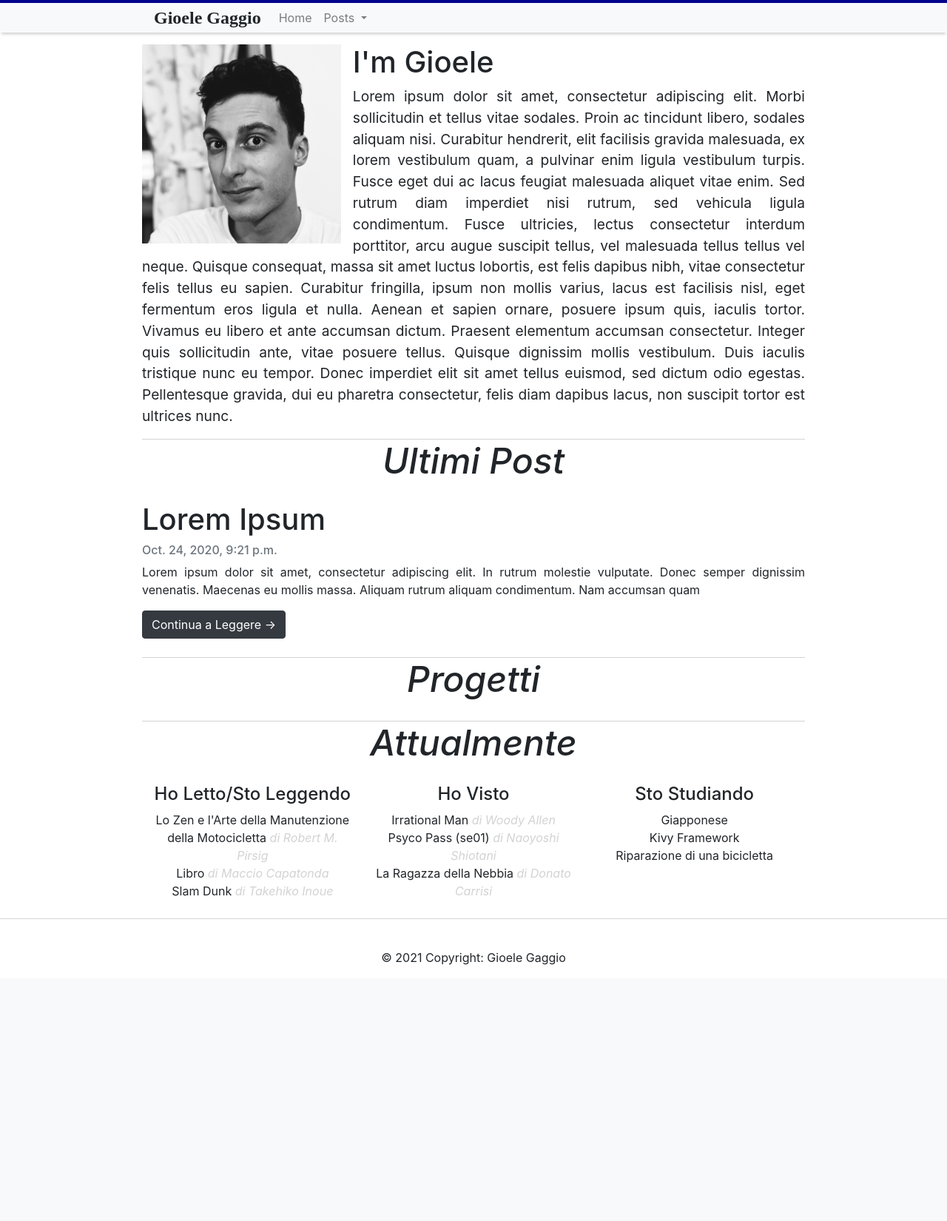
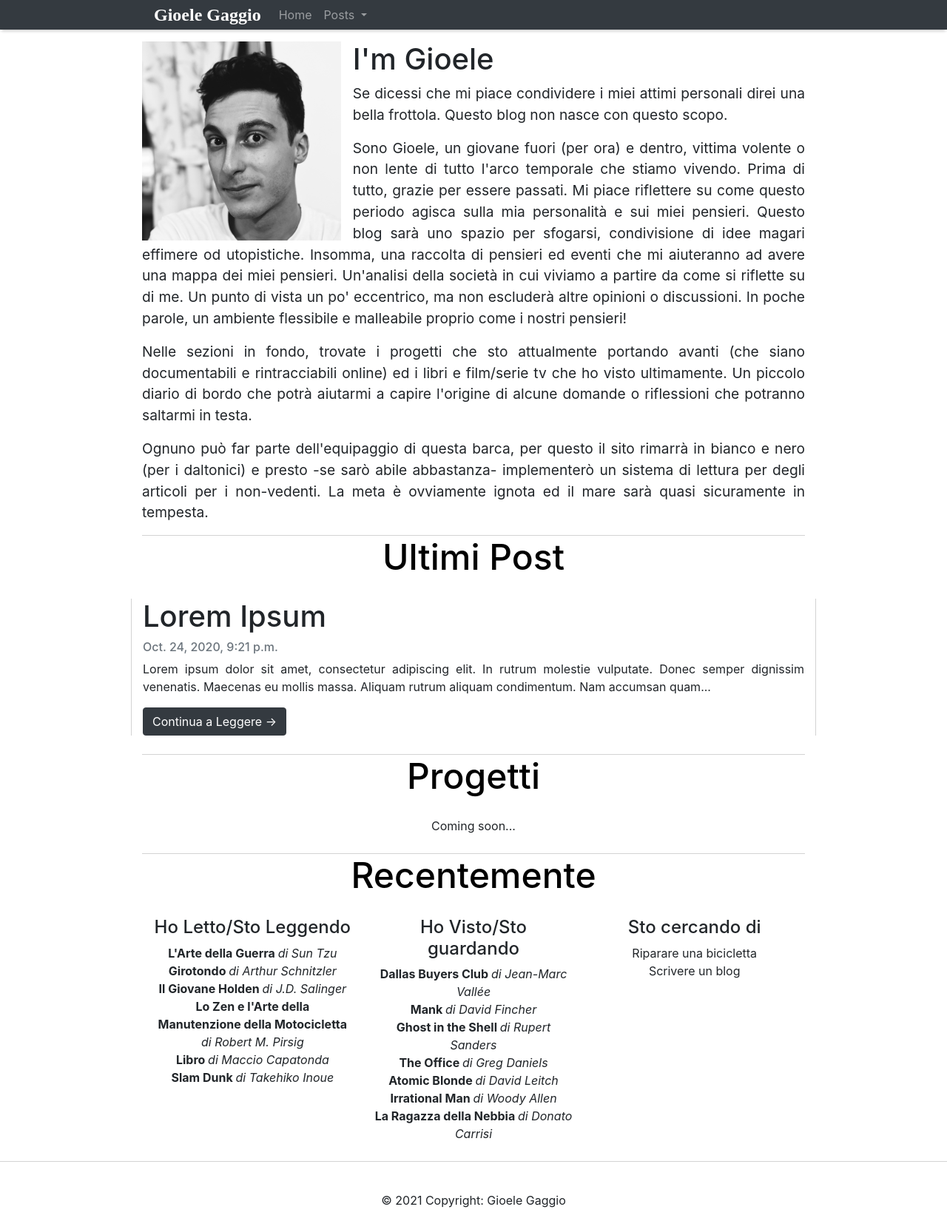
Before and after one commit to giocasin/gioelegaggio.it, a Django app: page / in a window 1280 px wide. Shown: the whole page at 74% size. Before the commit the page ends 1304 px from the top, so only its background shows below. Run offline with Django 3.2, Linux system fonts and the light colour scheme; data comes from the database, SQL or seed files in the repository; some libraries are stand-ins or nearby versions.

Commit message:
modified

```diff
--- a/gio_website/settings.py
+++ b/gio_website/settings.py
@@ -39,6 +39,7 @@ INSTALLED_APPS = [
     'django.contrib.sessions',
     'django.contrib.messages',
     'django.contrib.staticfiles',
+    'google_site_verification',
     'blog'
 ]
 
@@ -147,3 +148,5 @@ STATICFILES_STORAGE = 'whitenoise.storage.CompressedManifestStaticFilesStorage'
 
 prod_db  =  dj_database_url.config(conn_max_age=500)
 DATABASES['default'].update(prod_db)
+
+GOOGLE_SITE_VERIFICATION_FILE = os.path.join(STATIC_URL, 'google1f71a0a0694f683c.html')
--- a/gio_website/urls.py
+++ b/gio_website/urls.py
@@ -16,7 +16,10 @@ Including another URLconf
 from django.contrib import admin
 from django.urls import path, include
 
+from google_site_verification import GOOGLE_SITE_VERIFICATION_URL
+
 urlpatterns = [
     path('admin/', admin.site.urls),
-    path('', include('blog.urls'))
+    path('', include('blog.urls')),
+    GOOGLE_SITE_VERIFICATION_URL
 ]
--- a/requirements.txt
+++ b/requirements.txt
@@ -15,3 +15,4 @@ dj-database-url==0.5.0
 whitenoise==5.2.0
 gunicorn==20.0.4
 psycopg2==2.7.3.2
+google_site_verification==0.0.4
--- /dev/null
+++ b/static/google1f71a0a0694f683c.html
@@ -0,0 +1 @@
+google-site-verification: google1f71a0a0694f683c.html
--- a/static/src/css/main.css
+++ b/static/src/css/main.css
@@ -10,7 +10,7 @@ footer {
 .navbar-styled {
     box-shadow: 0 4px 4px -2px rgba(0,0,0,.2);
     padding: 0 15% 0 15%;
-    border-top: 4px solid darkblue;
+    color: white;
 }
 
 .navbar-title {
@@ -48,15 +48,31 @@ footer {
 
 .section-title {
     font-size: 3em;
-    font-style: italic;
     margin-bottom: 3%;
+    color: black;
+}
+
+.title {
+    font-weight: bold;
 }
 
 .secondary-info {
     font-style: italic;
-    color: lightgray;
 }
 
 .post-text {
     text-align: justify;
 }
+
+.lpost-dt-r {
+    border-left: 1px solid lightgray;
+    border-right: 1px solid lightgray;
+}
+
+.lpost-dt {
+    border-left: 1px solid lightgray;
+}
+
+.post {
+    width: 100%;
+}
--- a/templates/blog/base.html
+++ b/templates/blog/base.html
@@ -1,6 +1,9 @@
 {% load static %}
 <!DOCTYPE html>
 <head>
+    <meta charset="utf-8">
+    <meta name="description" content="Gioele Gaggio.it un blog di condivisione di pensieri" />
+    <meta name="google-site-verification" content="YQW83AAOOwvjcTim1AfbUtDxsqxs4zuC2eeidSXymQU" />
     <title>Gioele Gaggio.it</title>
     <link rel="stylesheet" type="text/css"
     href="{% static 'src/css/bootstrap/bootstrap.min.css' %}" />
@@ -15,3 +18,4 @@
         {% block content %}{% endblock content %}
     </div>
     {% block footer %} {% include 'blog/footer.html' %} {% endblock footer %}
+</body>
--- a/templates/blog/currently.html
+++ b/templates/blog/currently.html
@@ -1,42 +1,60 @@
 <div class="section-box">
     <div class="text-center">
-        <h3 class="section-title">Attualmente</h3>
+        <h3 class="section-title">Recentemente</h3>
         <div class="section container">
             <div class="row">
                 <div class="col-lg">
                     <h4>Ho Letto/Sto Leggendo</h4>
                     <div>
-                        Lo Zen e l'Arte della Manutenzione della Motocicletta <span class="secondary-info">di Robert M. Pirsig</span>
+                        <span class="title">L'Arte della Guerra </span><span class="secondary-info">di Sun Tzu</span>
                     </div>
                     <div>
-                        Libro <span class="secondary-info">di Maccio Capatonda</span>
+                        <span class="title">Girotondo </span><span class="secondary-info">di Arthur Schnitzler</span>
                     </div>
                     <div>
-                        Slam Dunk <span class="secondary-info">di Takehiko Inoue</span>
+                        <span class="title">Il Giovane Holden </span><span class="secondary-info">di J.D. Salinger</span>
+                    </div>
+                    <div>
+                        <span class="title">Lo Zen e l'Arte della Manutenzione della Motocicletta </span><span class="secondary-info">di Robert M. Pirsig</span>
+                    </div>
+                    <div>
+                        <span class="title">Libro </span><span class="secondary-info">di Maccio Capatonda</span>
+                    </div>
+                    <div>
+                        <span class="title">Slam Dunk </span><span class="secondary-info">di Takehiko Inoue</span>
                     </div>
                 </div>
                 <div class="col-lg">
-                    <h4>Ho Visto</h4>
+                    <h4>Ho Visto/Sto guardando</h4>
                     <div>
-                        Irrational Man <span class="secondary-info">di Woody Allen</span>
+                        <span class="title">Dallas Buyers Club </span><span class="secondary-info">di Jean-Marc Vallée</span>
                     </div>
                     <div>
-                        Psyco Pass (se01) <span class="secondary-info">di Naoyoshi Shiotani</span>
+                        <span class="title">Mank </span><span class="secondary-info">di David Fincher</span>
                     </div>
                     <div>
-                        La Ragazza della Nebbia <span class="secondary-info">di Donato Carrisi</span>
+                        <span class="title">Ghost in the Shell </span><span class="secondary-info">di Rupert Sanders</span>
+                    </div>
+                    <div>
+                        <span class="title">The Office </span><span class="secondary-info">di Greg Daniels</span>
+                    </div>
+                    <div>
+                        <span class="title">Atomic Blonde </span><span class="secondary-info">di David Leitch</span>
+                    </div>
+                    <div>
+                        <span class="title">Irrational Man </span><span class="secondary-info">di Woody Allen</span>
+                    </div>
+                    <div>
+                        <span class="title">La Ragazza della Nebbia </span><span class="secondary-info">di Donato Carrisi</span>
                     </div>
                 </div>
                 <div class="col-lg">
-                    <h4>Sto Studiando</h4>
+                    <h4>Sto cercando di</h4>
                     <div>
-                        Giapponese
+                        Riparare una bicicletta
                     </div>
                     <div>
-                        Kivy Framework
-                    </div>
-                    <div>
-                        Riparazione di una bicicletta
+                        Scrivere un blog
                     </div>
                 </div>
             </div>
--- a/templates/blog/index.html
+++ b/templates/blog/index.html
@@ -3,7 +3,14 @@
 {% block content %}
     <img src="{% static 'src/img/io.jpg' %}" class="main-img float-left"/>
     <h1>I'm Gioele</h1>
-<p class="main-text justified">Lorem ipsum dolor sit amet, consectetur adipiscing elit. Morbi sollicitudin et tellus vitae sodales. Proin ac tincidunt libero, sodales aliquam nisi. Curabitur hendrerit, elit facilisis gravida malesuada, ex lorem vestibulum quam, a pulvinar enim ligula vestibulum turpis. Fusce eget dui ac lacus feugiat malesuada aliquet vitae enim. Sed rutrum diam imperdiet nisi rutrum, sed vehicula ligula condimentum. Fusce ultricies, lectus consectetur interdum porttitor, arcu augue suscipit tellus, vel malesuada tellus tellus vel neque. Quisque consequat, massa sit amet luctus lobortis, est felis dapibus nibh, vitae consectetur felis tellus eu sapien. Curabitur fringilla, ipsum non mollis varius, lacus est facilisis nisl, eget fermentum eros ligula et nulla. Aenean et sapien ornare, posuere ipsum quis, iaculis tortor. Vivamus eu libero et ante accumsan dictum. Praesent elementum accumsan consectetur. Integer quis sollicitudin ante, vitae posuere tellus. Quisque dignissim mollis vestibulum. Duis iaculis tristique nunc eu tempor. Donec imperdiet elit sit amet tellus euismod, sed dictum odio egestas. Pellentesque gravida, dui eu pharetra consectetur, felis diam dapibus lacus, non suscipit tortor est ultrices nunc. </p>
+<p class="main-text justified">
+    Se dicessi che mi piace condividere i miei attimi personali direi una bella frottola. Questo blog non nasce con questo scopo.
+</p>
+<p class="main-text justified">Sono Gioele, un giovane fuori (per ora) e dentro, vittima volente o non lente di tutto l'arco temporale che stiamo vivendo. Prima di tutto, grazie per essere passati. Mi piace riflettere su come questo periodo agisca sulla mia personalità e sui miei pensieri.
+    Questo blog sarà uno spazio per sfogarsi, condivisione di idee magari effimere od utopistiche. Insomma, una raccolta di pensieri ed eventi che mi aiuteranno ad avere una mappa dei miei pensieri. Un'analisi della società in cui viviamo a partire da come si riflette su di me. Un punto di vista un po' eccentrico, ma non escluderà altre opinioni o discussioni. In poche parole, un ambiente flessibile e malleabile proprio come i nostri pensieri!</p>
+    <p class="main-text justified">Nelle sezioni in fondo, trovate i progetti che sto attualmente portando avanti (che siano documentabili e rintracciabili online) ed i libri e film/serie tv che ho visto ultimamente. Un piccolo diario di bordo che potrà aiutarmi a capire l'origine di alcune domande o riflessioni che potranno saltarmi in testa.</p>
+<p class="main-text justified">Ognuno può far parte dell'equipaggio di questa barca, per questo il sito rimarrà in bianco e nero (per i daltonici) e presto -se sarò abile abbastanza- implementerò un sistema di lettura per degli articoli per i non-vedenti. La meta è ovviamente ignota ed il mare sarà quasi sicuramente in tempesta.
+</p>
     {% block last_post %}{% include 'blog/last_post.html' %}{% endblock last_post %}
     {% block projects %}{% include 'blog/projects.html' %}{% endblock projects %}
     {% block currently %}{% include 'blog/currently.html' %}{% endblock currently %}
--- a/templates/blog/last_post.html
+++ b/templates/blog/last_post.html
@@ -3,15 +3,26 @@
         <h3 class="section-title">Ultimi Post</h3>
     </div>
     <div class="row">
-        {% for post in post_list %}
-            <div class="col">
+        {% for post in post_list|slice:":4" %}
+            {% if forloop.last %}
+            <div class="col lpost-dt-r">
                 <h1>{{ post.title }}</h1>
                 <div class="justified">
                     <p class="card-text text-muted h6">{{ post.created_on}} </p>
-                    <p class="card-text">{{post.content|slice:":200"|safe }}</p>
+                    <p class="card-text">{{post.content|slice:":200"|safe }}...</p>
                     <a href="{% url 'post_detail' post.slug  %}" class="btn btn-primary btn-dark">Continua a Leggere &rarr;</a>
                 </div>
             </div>
+            {% else %}
+                <div class="col lpost-dt">
+                    <h1>{{ post.title }}</h1>
+                    <div class="justified">
+                        <p class="card-text text-muted h6">{{ post.created_on}} </p>
+                        <p class="card-text">{{post.content|slice:":200"|safe }}...</p>
+                        <a href="{% url 'post_detail' post.slug  %}" class="btn btn-primary btn-dark">Continua a Leggere &rarr;</a>
+                    </div>
+                </div>
+            {% endif %}
         {% endfor %}
     </div>
 </div>
--- a/templates/blog/navbar.html
+++ b/templates/blog/navbar.html
@@ -1,4 +1,4 @@
-<nav class="navbar navbar-expand-lg navbar-light bg-light navbar-styled">
+<nav class="navbar navbar-expand-lg navbar-dark bg-dark navbar-styled">
     <span class="navbar-title">Gioele Gaggio</span>
     <div class="collapse navbar-collapse" id="navbarSupportedContent">
     <ul class="navbar-nav mr-auto">
--- a/templates/blog/post_detail.html
+++ b/templates/blog/post_detail.html
@@ -1,7 +1,7 @@
 {% extends 'blog/base.html' %}
 {% block content %}
   <div class="row">
-    <div class="card mb-4">
+    <div class="card mb-4 p-3" style="min-width: 100%; border: none;">
       <div class="card-body">
         <h1>{% block title %} {{ object.title }} {% endblock title %}</h1>
         <p class=" text-muted">{{ post.created_on }}</p>
--- a/templates/blog/projects.html
+++ b/templates/blog/projects.html
@@ -1,5 +1,6 @@
 <div class="section-box">
     <div class="text-center">
         <h3 class="section-title">Progetti</h3>
+        Coming soon...
     </div>
 </div>
```
Also changed, not shown: static/texts/index/whoami.txt (+3 -7 lines).
